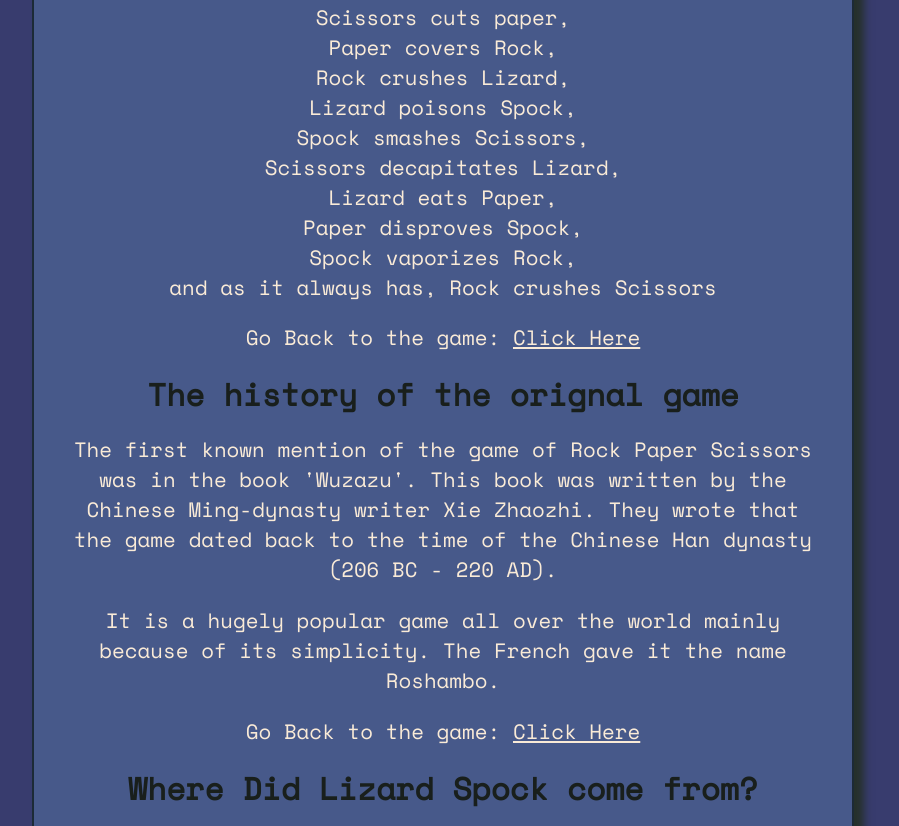
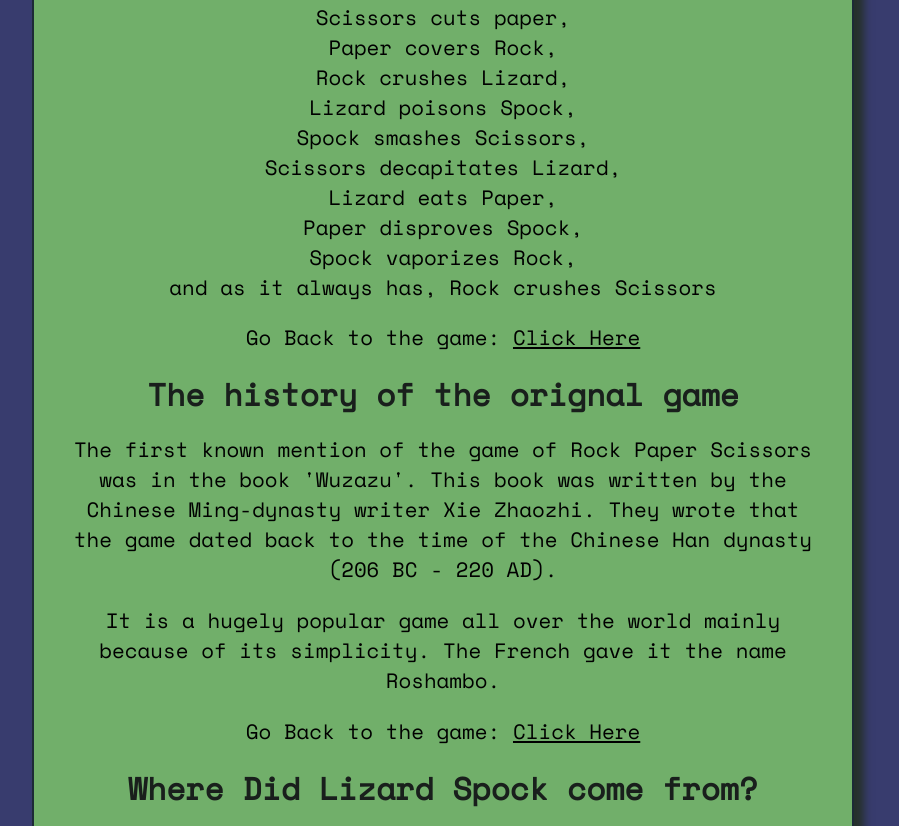
Before and after one commit to AngMaher/JavaScript-Project-Rock-Paper, a plain HTML site: page rules.html in a window 1280 px wide. Shown: the part 322-1148 px from the top of the page, without its empty margins (197-1096 px from the left). Drawn offline with nearby package versions, Linux system fonts and the light colour scheme.

Commit message:
change font colour to black on rules page and background to green to receive a better lighthouse score

```diff
--- a/assets/css/style.css
+++ b/assets/css/style.css
@@ -120,7 +120,7 @@ footer{
 }
 /*Rules of the game page*/
 #rules-section{
-    background-color: #47598a;
+    background-color: rgba(126, 199, 106, 0.822);
     height: 1600px;
     width: 30%;
 
@@ -131,7 +131,7 @@ footer{
     padding: 30px;
 
     text-align: center;
-    color:antiquewhite;
+    color: black;
     font-size: 130%;
     line-height: 30px;
 
@@ -139,10 +139,10 @@ footer{
 #rules-section h2{
     color:#191f1c;
 }
-#home-link {
-    color:antiquewhite;
+.home-link {
+    color: black;
 }
-#home-link:hover{
+.home-link:hover{
     background-color: rgb(38, 49, 44, .8);
 }
 /*Media quries section*/
--- a/rules.html
+++ b/rules.html
@@ -19,18 +19,18 @@
             <h2>Rules of Rock Paper Scissors Lizard Spock</h2>
             <p>Choose 1 of 5 options and to win you need one of the list below:</p>
             <p>Scissors cuts paper, <br>Paper covers Rock, <br>Rock crushes Lizard, <br>Lizard poisons Spock, <br>Spock smashes Scissors, <br>Scissors decapitates Lizard, <br>Lizard eats Paper, <br>Paper disproves Spock, <br>Spock vaporizes Rock, <br>and as it always has, Rock crushes Scissors</p>
-            <p>Go Back to the game: <a id= "home-link" href="index.html">Click Here</a></p>
+            <p>Go Back to the game: <a class="home-link" href="index.html">Click Here</a></p>
 
             <h2>The history of the orignal game</h2>
             <p>The first known mention of the game of Rock Paper Scissors was in the book 'Wuzazu'. This book was written by the Chinese Ming-dynasty writer Xie Zhaozhi. They wrote that the game dated back to the time of the Chinese Han dynasty (206 BC - 220 AD).</p>
             <p>It is a hugely popular game all over the world mainly because of its simplicity. The French gave it the name Roshambo.</p>
-            <p>Go Back to the game: <a id= "home-link" href="index.html">Click Here</a></p>
+            <p>Go Back to the game: <a class="home-link" href="index.html">Click Here</a></p>
 
             <h2>Where Did Lizard Spock come from?</h2>
             <p>The Lizard, Spock was added in the TV show The Big Bang Theory</p>
 
             <iframe width="400" height="300" src="https://www.youtube.com/embed/Kov2G0GouBw" title="Rock Paper scissors  Lizard Spock" frameborder="0" allow="accelerometer; autoplay; clipboard-write; encrypted-media; gyroscope; picture-in-picture" allowfullscreen></iframe>
-            <p>Go Back to the game: <a id= "home-link" href="index.html">Click Here</a></p>
+            <p>Go Back to the game: <a class="home-link" href="index.html">Click Here</a></p>
         </div>
         <footer>Developed By Angela Maher for Code Institute's Portfolio Project 2 - 2022</footer>
 </body>
```
Also changed, not shown: assets/images/readme-images/lighthouserules.png, 1 other file.
